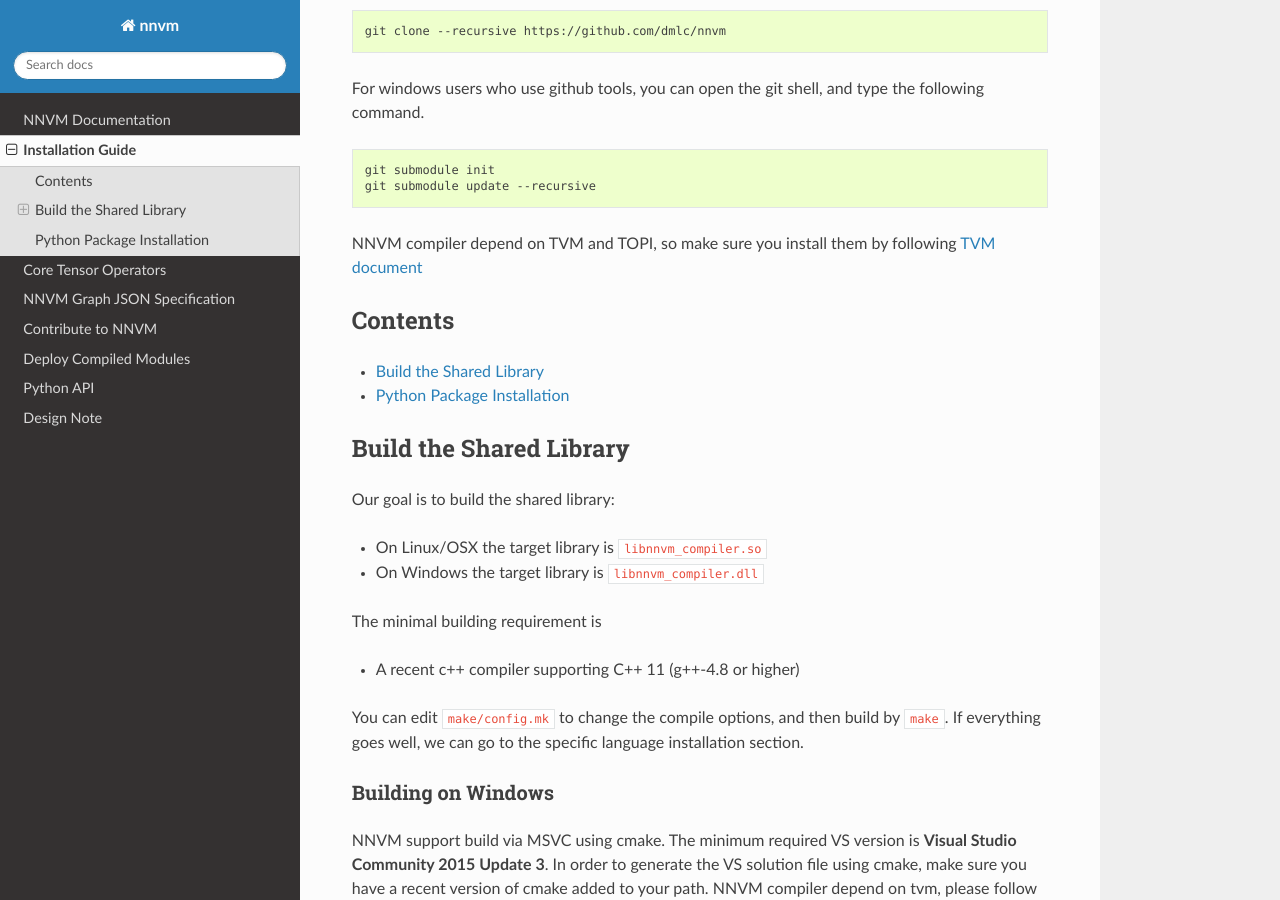
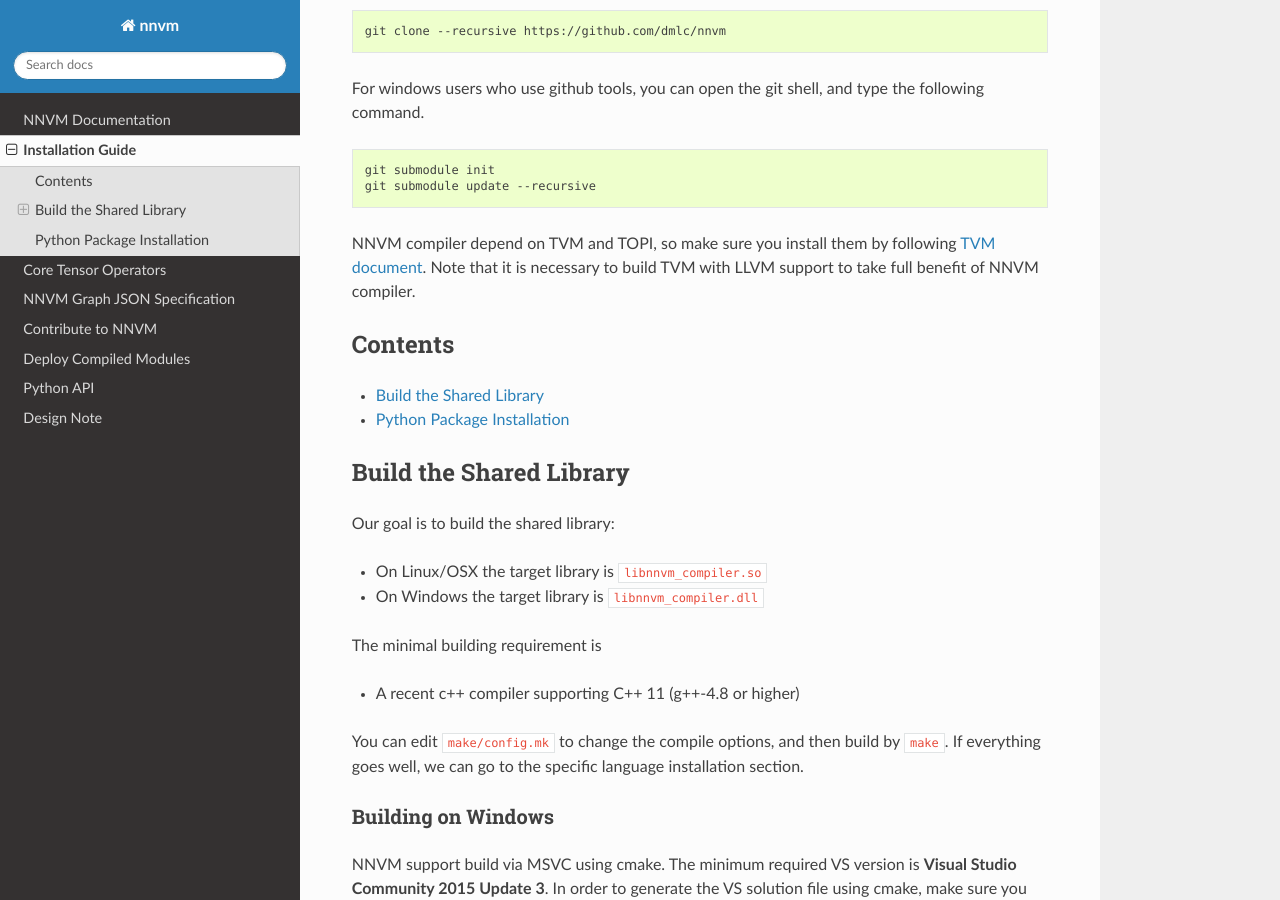
Before and after one commit to dmlc/nnvm, a Sphinx documentation site: the page built from docs/how_to/install.md, in a window 1280 px wide and 900 px high, scrolled down 394 px. Built offline with Sphinx 7.4.7 and the Read the Docs theme 2.0.0, drawn with Linux system fonts in a browser that asks for light colours; pages that are not in the unit, such as notebooks, are missing from menus; the version number could not be read and is left out.

````diff
--- a/docs/how_to/install.md
+++ b/docs/how_to/install.md
@@ -16,7 +16,8 @@
 git submodule update --recursive
 ```
 
-NNVM compiler depend on TVM and TOPI, so make sure you install them by following [TVM document](http://docs.tvmlang.org/)
+NNVM compiler depend on TVM and TOPI, so make sure you install them by following [TVM document](http://docs.tvmlang.org/).
+Note that it is necessary to build TVM with LLVM support to take full benefit of NNVM compiler.
 
 ## Contents
 - [Build the Shared Library](#build-the-shared-library)
````
Also changed, not shown: 2 other files.
